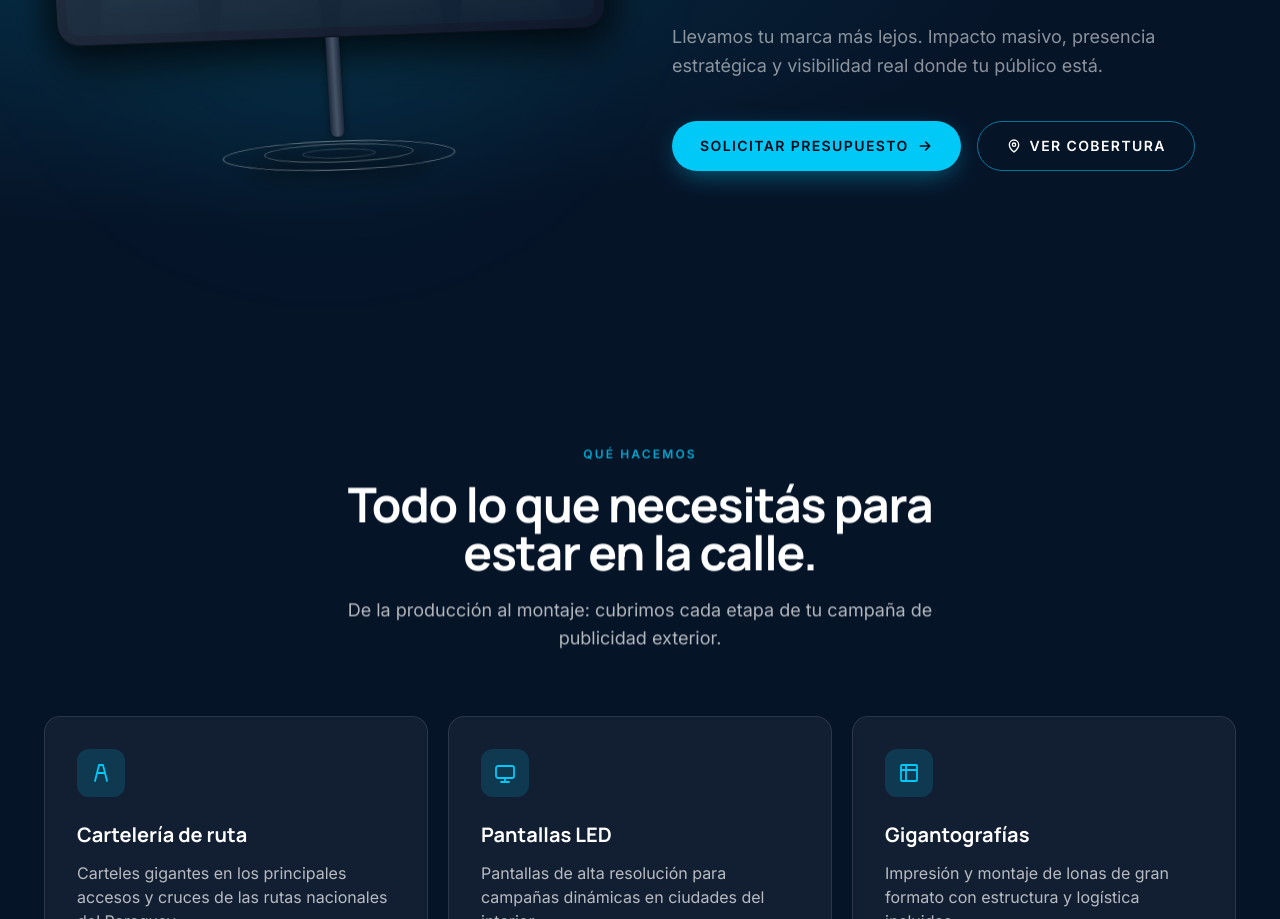
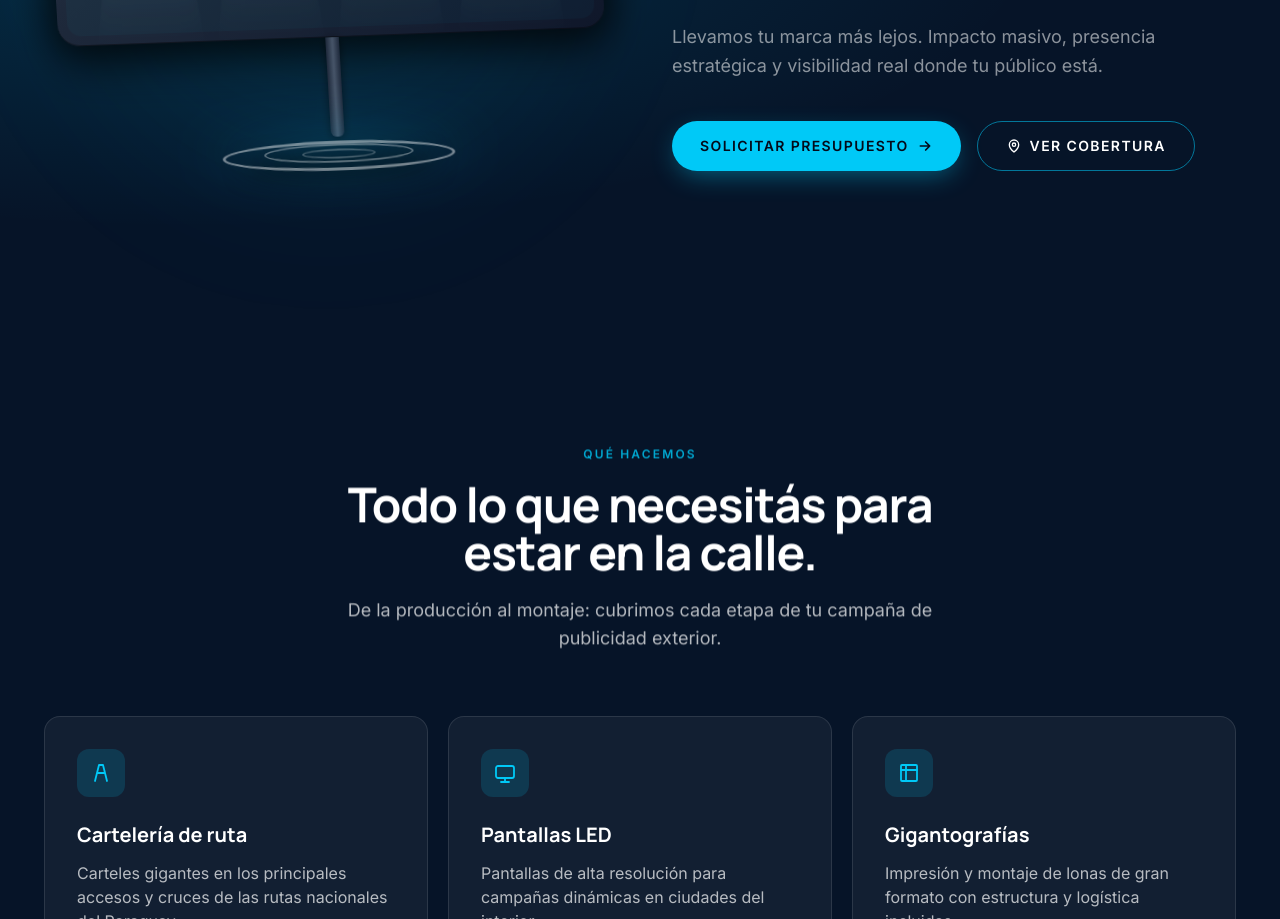
Before and after one commit to bartsilvera12-gif/Tio-CR, a Next.js app: page / in a window 1280 px wide. Shown: the part 1239-2158 px from the top of the page. Built offline with nearby package versions, Linux system fonts and the light colour scheme; grey boxes are pictures that could not be loaded.

Commit message:
tweak(intro): thicker white rings + soft diffused cyan halo behind base

```diff
--- a/components/Intro.tsx
+++ b/components/Intro.tsx
@@ -188,16 +188,18 @@ function Billboard() {
         {/* ---- Poste vertical ---- */}
         <div className="relative mx-auto h-[100px] w-[14px] rounded-b-md bg-gradient-to-r from-slate-800 via-slate-600 to-slate-800 shadow-[0_2px_10px_rgba(0,0,0,0.5)]" />
 
-        {/* ---- Base: 3 anillos blancos concéntricos ---- */}
+        {/* ---- Base: 3 anillos blancos concéntricos + halo cian difuso ---- */}
         <div className="relative mx-auto h-[46px] w-[240px]">
+          {/* Halo cian muy difuminado detrás de los anillos */}
+          <div className="absolute -inset-x-[20%] -top-3 h-[52px] rounded-[50%] bg-[radial-gradient(ellipse,rgba(0,201,247,0.3),transparent_65%)] blur-xl" />
           {/* Sombra en el piso */}
           <div className="absolute inset-x-[8%] top-5 h-[18px] rounded-[50%] bg-black/50 blur-md" />
           {/* Anillo exterior */}
-          <div className="absolute inset-x-0 top-1 h-[30px] rounded-[50%] border border-white/40" />
+          <div className="absolute inset-x-0 top-1 h-[30px] rounded-[50%] border-[3px] border-white/45" />
           {/* Anillo medio */}
-          <div className="absolute inset-x-[18%] top-[7px] h-[19px] rounded-[50%] border border-white/30" />
+          <div className="absolute inset-x-[18%] top-[7px] h-[19px] rounded-[50%] border-2 border-white/35" />
           {/* Anillo interior */}
-          <div className="absolute inset-x-[34%] top-[12px] h-[10px] rounded-[50%] border border-white/20" />
+          <div className="absolute inset-x-[34%] top-[12px] h-[10px] rounded-[50%] border-2 border-white/25" />
         </div>
       </div>
       </div>
```
